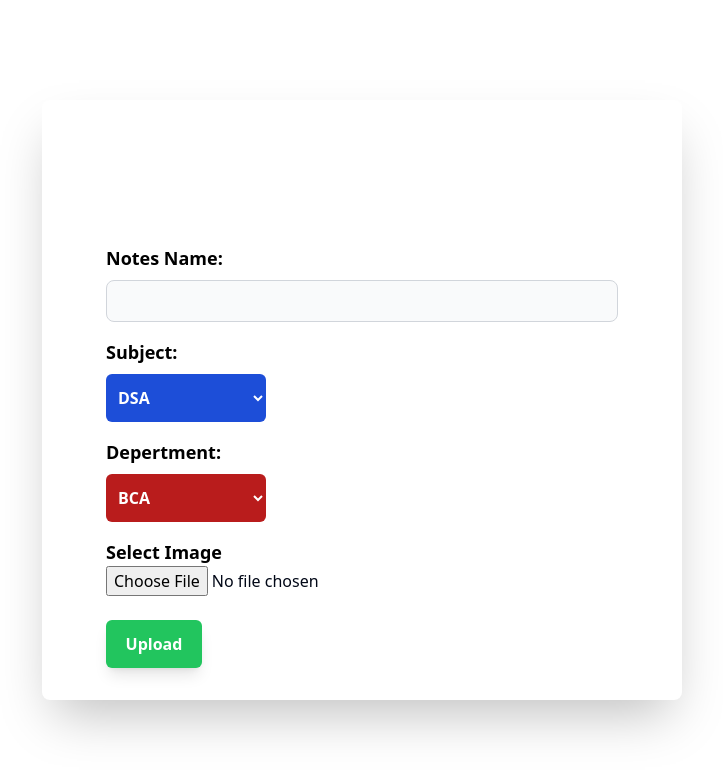
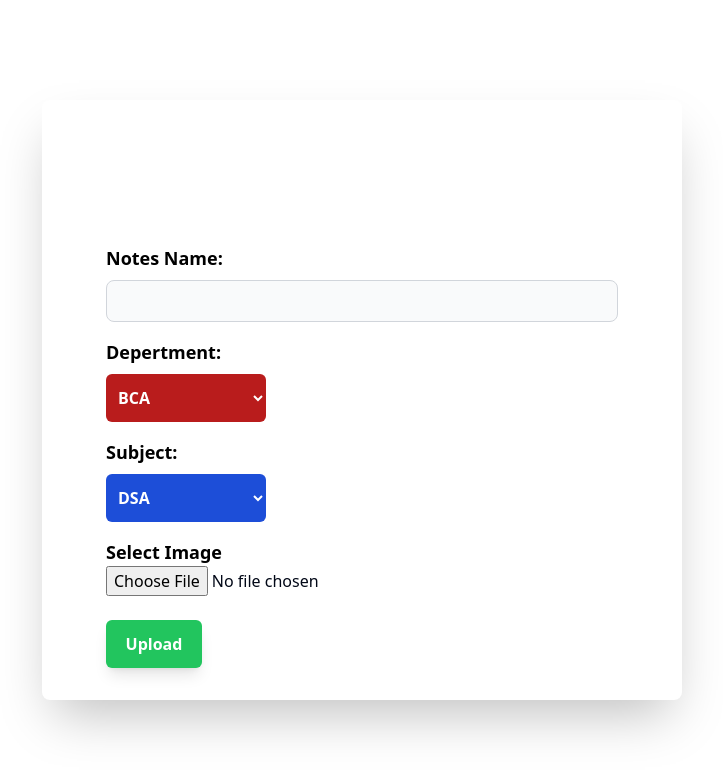
Before and after one commit to Saimandas/Campus-Notes-FrontEnd-, a React (Vite) app: page /upload in a window 1280 px wide. Shown: the top 774 px of the page, without its empty margins (278-1001 px from the left). Built offline with nearby package versions, Linux system fonts and the light colour scheme.

Commit message:
first commit

```diff
--- a/src/pages/Upload.jsx
+++ b/src/pages/Upload.jsx
@@ -46,18 +46,18 @@ const Upload = () => {
                 <label><h1 className=" text-black font-semibold text-lg">Notes Name:</h1></label>
                 <input type="text" value={NotesName} required={true} onChange={(e)=>{setNotesName(e.target.value)}} className="bg-gray-50 border border-gray-300 text-gray-900 sm:text-sm rounded-lg focus:ring-primary-600 focus:border-primary-600 block w-full p-2.5 dark:bg-gray-700 dark:border-gray-600 dark:placeholder-gray-400 dark:text-white dark:focus:ring-blue-500 dark:focus:border-blue-500 mt-2"/>
 
+                <label><h1 className=" text-black font-semibold text-lg mt-4">Depertment:</h1></label>
+                <select className=" w-40 mt-2 rounded-md p-2 h-12 bg-red-700 text-white font-semibold outline-red-500" value={depertment} required={true} onChange={(e)=>{setdepertment(e.target.value)}}>
+                    <option value="BCA" className=" bg-gray-700 hover:bg-gray-600">BCA</option>
+                    <option value="BA" className=" bg-gray-700 hover:bg-gray-600">BA</option>
+                    <option value="BSC" className=" bg-gray-700 hover:bg-gray-600">BSC</option>
+                </select>
+
                 <label><h1 className=" text-black font-semibold text-lg mt-4">Subject:</h1></label>
                 <select className=" mt-1 w-40 mt-2 rounded-md p-2 h-12 bg-blue-700 text-white font-semibold outline-blue-800"  value={subject} required={true} onChange={(e)=>{setsubject(e.target.value)}}>
                     <option value="DSA" className=" bg-gray-700 hover:bg-gray-600 ">DSA</option>
                     <option value="Maths" className=" bg-gray-700 hover:bg-gray-600 ">Maths</option>
                     <option value="Fundamentels" className=" bg-gray-700 hover:bg-gray-600 ">Fundamentels</option>
-                </select>
-
-                <label><h1 className=" text-black font-semibold text-lg mt-4">Depertment:</h1></label>
-                <select className=" w-40 mt-2 rounded-md p-2 h-12 bg-red-700 text-white font-semibold outline-red-500" value={depertment} required={true} onChange={(e)=>{setdepertment(e.target.value)}}>
-                    <option value="BCA" className=" bg-gray-700 hover:bg-gray-600">BCA</option>
-                    <option value="BA" className=" bg-gray-700 hover:bg-gray-600">BA</option>
-                    <option value="BSC" className=" bg-gray-700 hover:bg-gray-600">BSC</option>
                 </select>
                 <label> <h1 className="text-black font-semibold text-lg mt-4">Select Image</h1></label>
                 <input type="file" name="notesImg" accept=".png,.jpg" capture required={true}  onChange={(e)=>{setNotesImg(e.target.files[0])}} />
```
Also changed, not shown: 2 other files (tests, documents, lock files or other folders).
